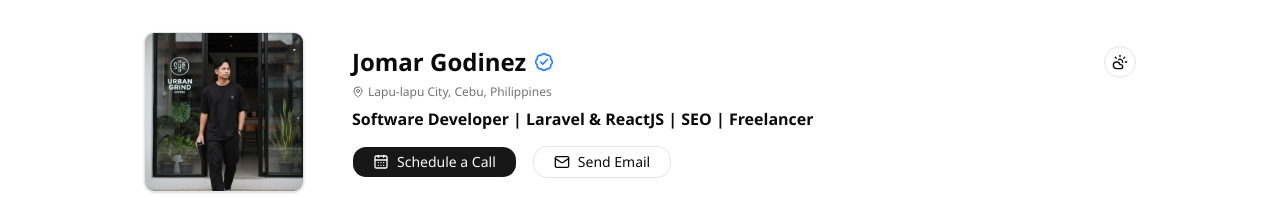
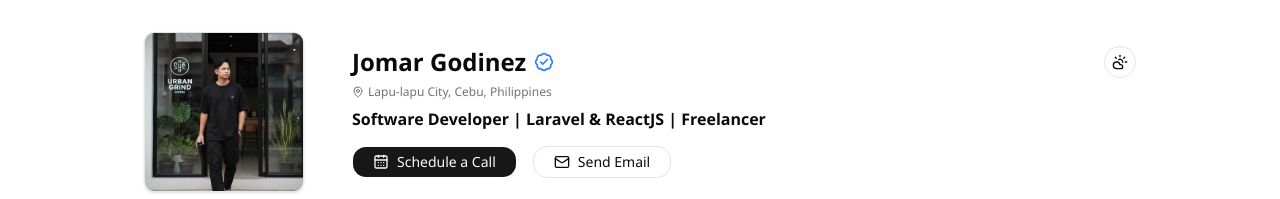
Before and after one commit to JomarGZ/jomar-portfolio, a Next.js app: page / in a window 1280 px wide. Shown: the top 199 px of the page. Built offline with nearby package versions, Linux system fonts and the light colour scheme.

Commit message:
Update hero.tsx

```diff
--- a/components/hero.tsx
+++ b/components/hero.tsx
@@ -41,7 +41,7 @@ export default function Hero() {
         </p>
 
         <p className="text-headline-sm text-foreground mb-4">
-          Software Developer | Laravel &amp; ReactJS | SEO | Freelancer
+          Software Developer | Laravel &amp; ReactJS | Freelancer
         </p>
 
         <div className="flex flex-wrap justify-center md:justify-start text-sm gap-4">
```
